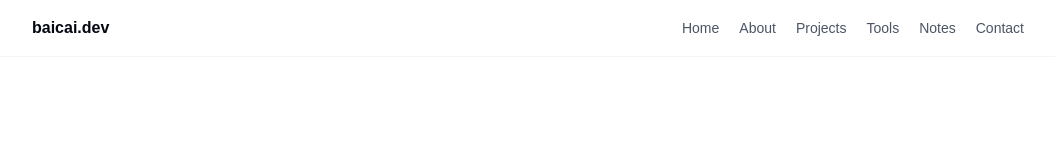
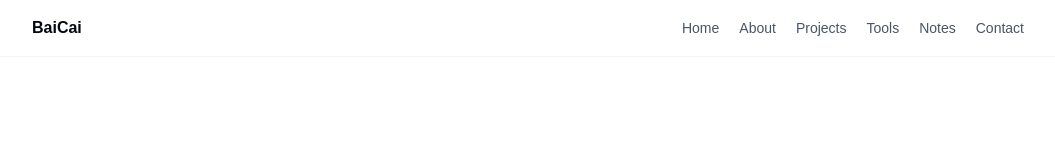
Before and after one commit to BaiCaiMark/baicai.dev, a Next.js app: page / in a window 1280 px wide. Shown: the top 156 px of the page, without its empty margins (112-1167 px from the left). Built offline with nearby package versions, Linux system fonts and the light colour scheme.

Commit message:
Update navbar brand name

```diff
--- a/app/components/NavBar.tsx
+++ b/app/components/NavBar.tsx
@@ -31,7 +31,7 @@ export default function NavBar() {
       <div className="mx-auto max-w-5xl px-4">
         <nav className="flex min-h-14 flex-col gap-3 py-3 sm:flex-row sm:items-center sm:justify-between">
           <Link href="/" className="font-semibold text-gray-950 hover:text-gray-700">
-            baicai.dev
+            BaiCai
           </Link>
           <div className="flex flex-wrap items-center gap-x-5 gap-y-2">
             {navItems.map((item) => (
```
